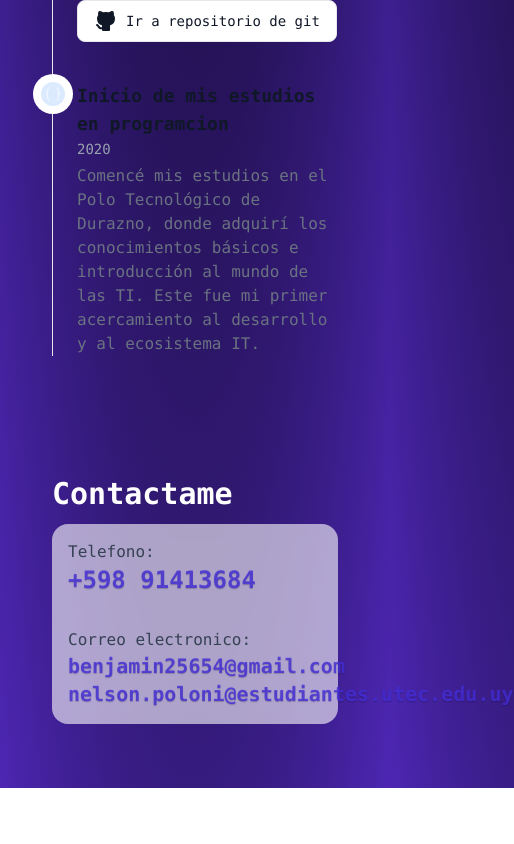
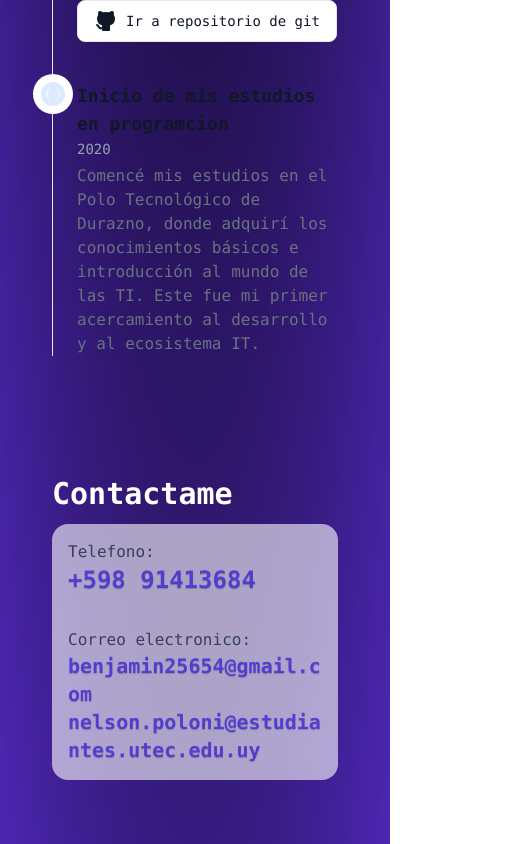
Before and after one commit to Benjamin-Poloni/my-portfolio, a Next.js app: page / in a window 390 px wide. Shown: the part 5120-5964 px from the top of the page, 514 px wide, since content can reach past the window. Before the commit the page ends 5908 px from the top, so only its background shows below. Built offline with nearby package versions, Linux system fonts and the light colour scheme.

Commit message:
Se arregla problema del responsibe

```diff
--- a/app/ui/contact.tsx
+++ b/app/ui/contact.tsx
@@ -7,7 +7,7 @@ export default function Contact(){
         <div id="contact" className="mt-30">
             <div>
                 <h3 className="text-3xl font-bold ">Contactame</h3>
-                <section className="my-3 bg-white/60 backdrop-blur-sm rounded-2xl sm:text-2xl p-4">
+                <section className="my-3 bg-white/60 backdrop-blur-sm rounded-2xl sm:text-2xl p-4 break-all">
                     <ol className="grid grid-cols-1 gap-6 space-y-2">
                         <li className="text-gray-700">
                             Telefono:
```
